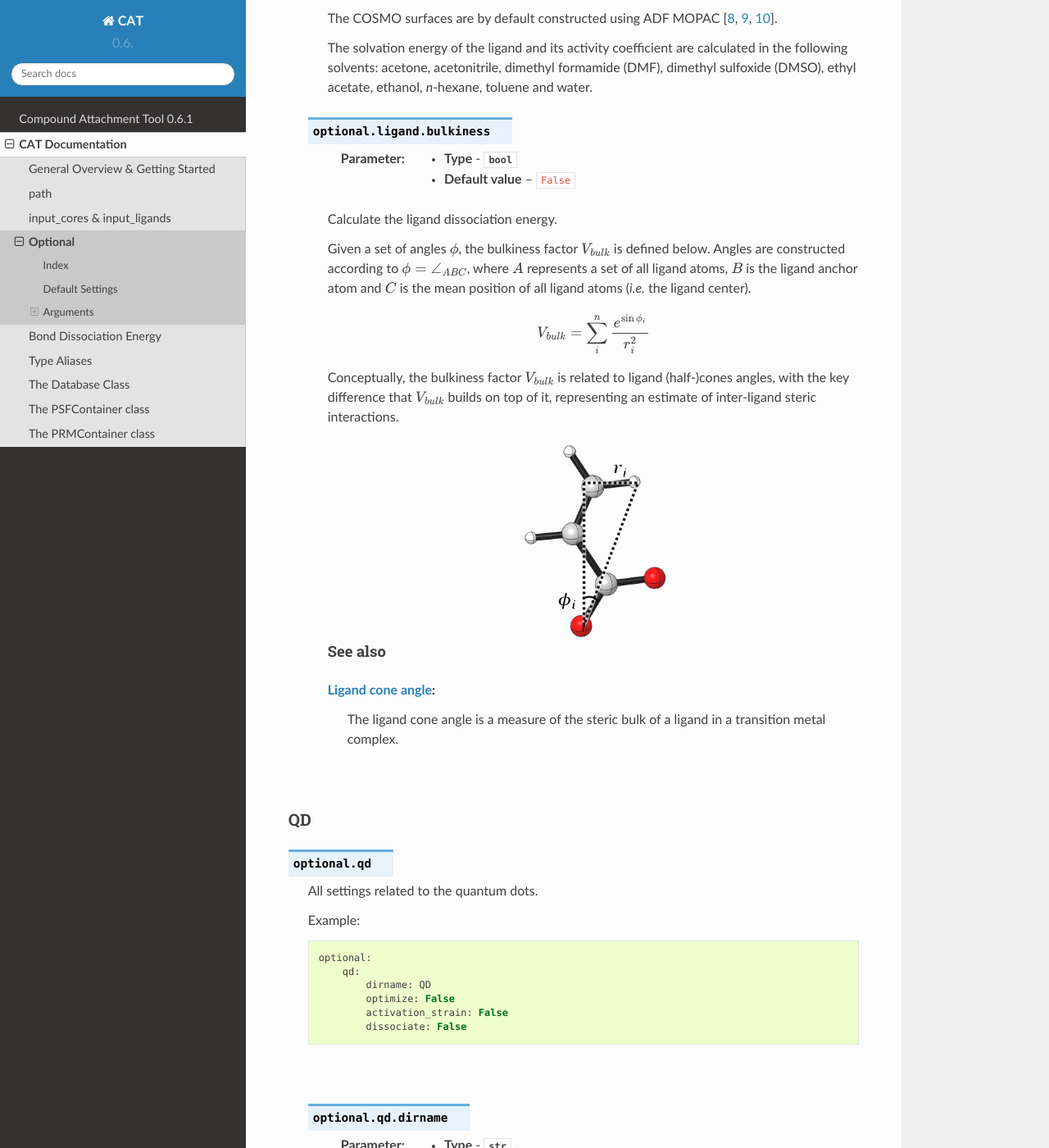
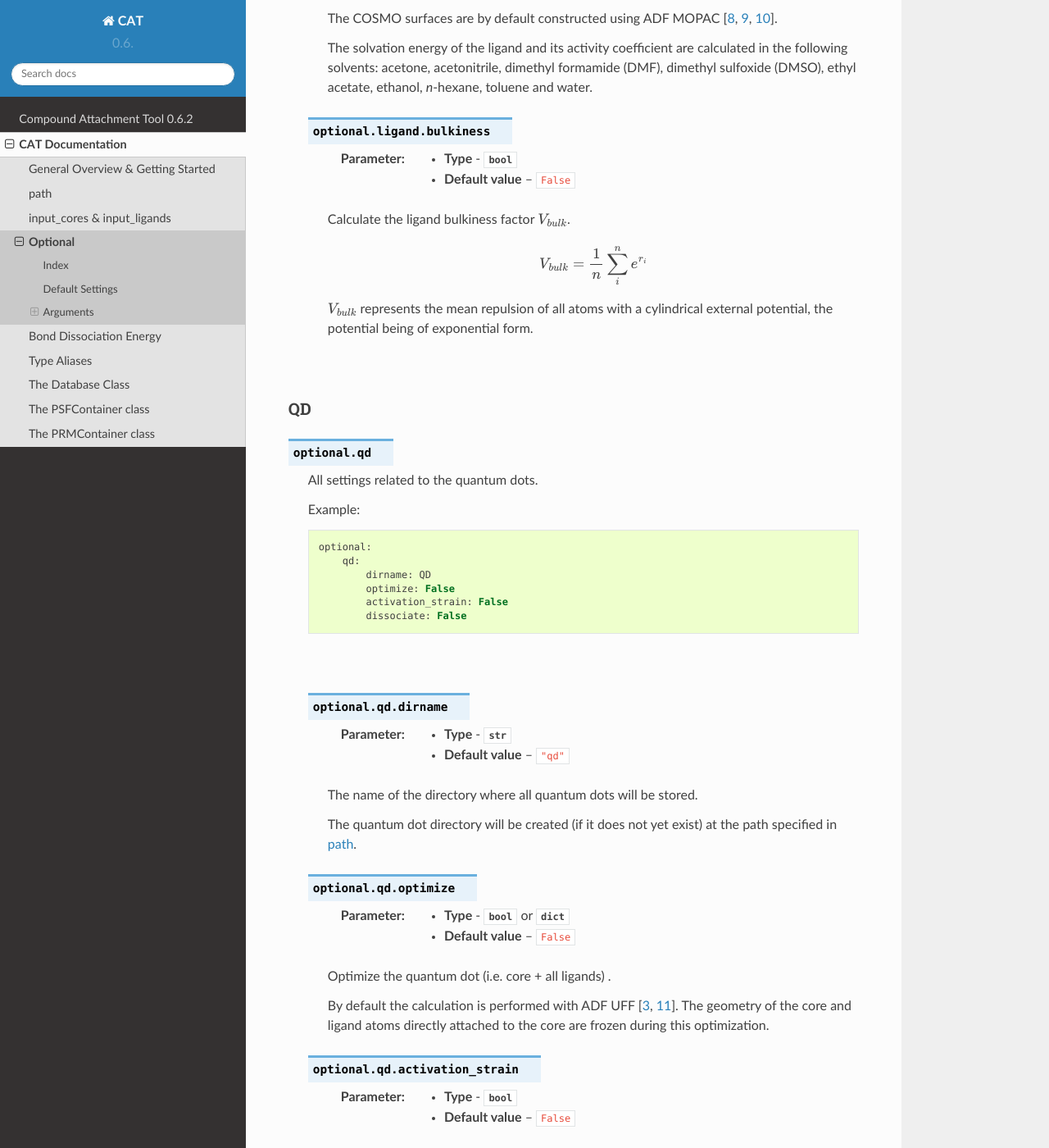
Before and after one commit to nlesc-nano/CAT, a Sphinx documentation site: the page built from docs/4_optional.rst, in a window 1280 px wide and 1400 px high, scrolled down 7034 px. Shown: the whole window at 82% size. Built offline with Sphinx 7.4.7 and the Read the Docs theme 2.0.0, drawn with Linux system fonts in a browser that asks for light colours.

Commit message:
CAT 0.6.2

```diff
--- a/CAT/__version__.py
+++ b/CAT/__version__.py
@@ -1 +1 @@
-__version__ = '0.6.1'
+__version__ = '0.6.2'
--- a/README.rst
+++ b/README.rst
@@ -12,7 +12,7 @@
 
 
 ##############################
-Compound Attachment Tool 0.6.1
+Compound Attachment Tool 0.6.2
 ##############################
 
 **CAT** is a collection of tools designed for the construction of various chemical compounds.
--- a/docs/4_optional.rst
+++ b/docs/4_optional.rst
@@ -367,30 +367,13 @@ Ligand
                         * **Default value** – ``False``
 
 
-        Calculate the ligand dissociation energy.
-
-        Given a set of angles :math:`\phi`, the bulkiness factor :math:`V_{bulk}` is defined below.
-        Angles are constructed according to :math:`\phi = \angle_{ABC}`,
-        where :math:`A` represents a set of all ligand atoms,
-        :math:`B` is the ligand anchor atom and
-        :math:`C` is the mean position of all ligand atoms (*i.e.* the ligand center).
+        Calculate the ligand bulkiness factor :math:`V_{bulk}`.
 
         .. math::
-            V_{bulk} = \sum_{i}^{n} \frac {e^{\sin \phi_{i}}} {r_{i}^2}
+            V_{bulk} = \frac{1}{n} \sum_{i}^{n} {e^{r_{i}}}
 
-        Conceptually, the bulkiness factor :math:`V_{bulk}` is related to ligand (half-)cones angles,
-        with the key difference that :math:`V_{bulk}` builds on top of it,
-        representing an estimate of inter-ligand steric interactions.
-
-        .. image:: _images/V_bulk.png
-            :scale: 35 %
-            :align: center
-
-        See also
-        --------
-        `Ligand cone angle <https://en.wikipedia.org/wiki/Ligand_cone_angle>`_:
-            The ligand cone angle is a measure of the steric bulk of a ligand in
-            a transition metal complex.
+        :math:`V_{bulk}` represents the mean repulsion of all atoms with a cylindrical external potential,
+        the potential being of exponential form.
 
 |
 
--- a/docs/conf.py
+++ b/docs/conf.py
@@ -70,7 +70,7 @@ copyright = f'{year}, {author}'
 # The version info for the project you're documenting, acts as replacement for
 # |version| and |release|, also used in various other places throughout the built documents.
 version = '0.6.'  # The short X.Y version.
-release = '0.6.0'  # The full version, including alpha/beta/rc tags.
+release = '0.6.2'  # The full version, including alpha/beta/rc tags.
 
 
 # The language for content autogenerated by Sphinx. Refer to documentation
```
Also changed, not shown: CHANGELOG.rst (+8 -0 lines).
